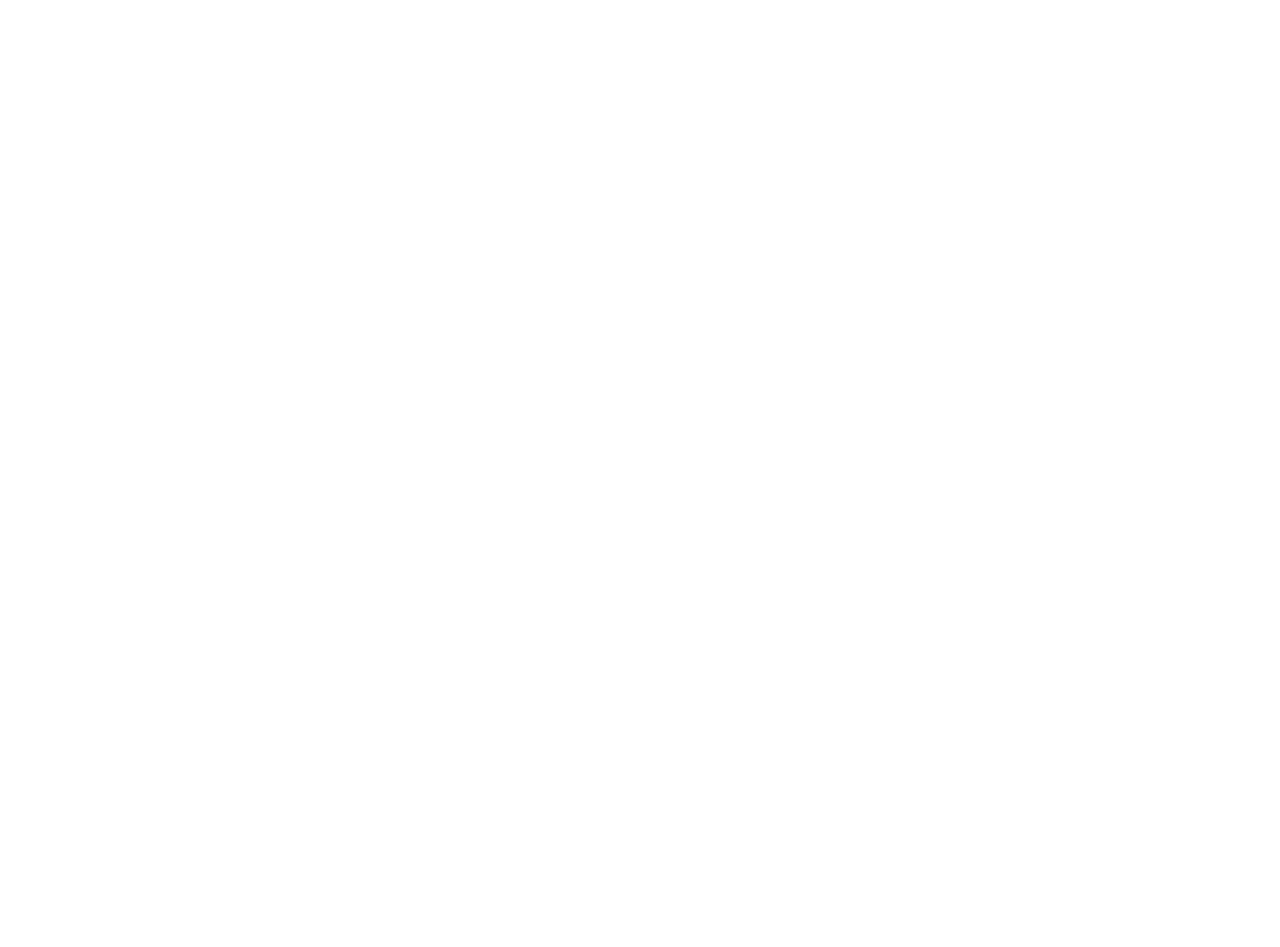
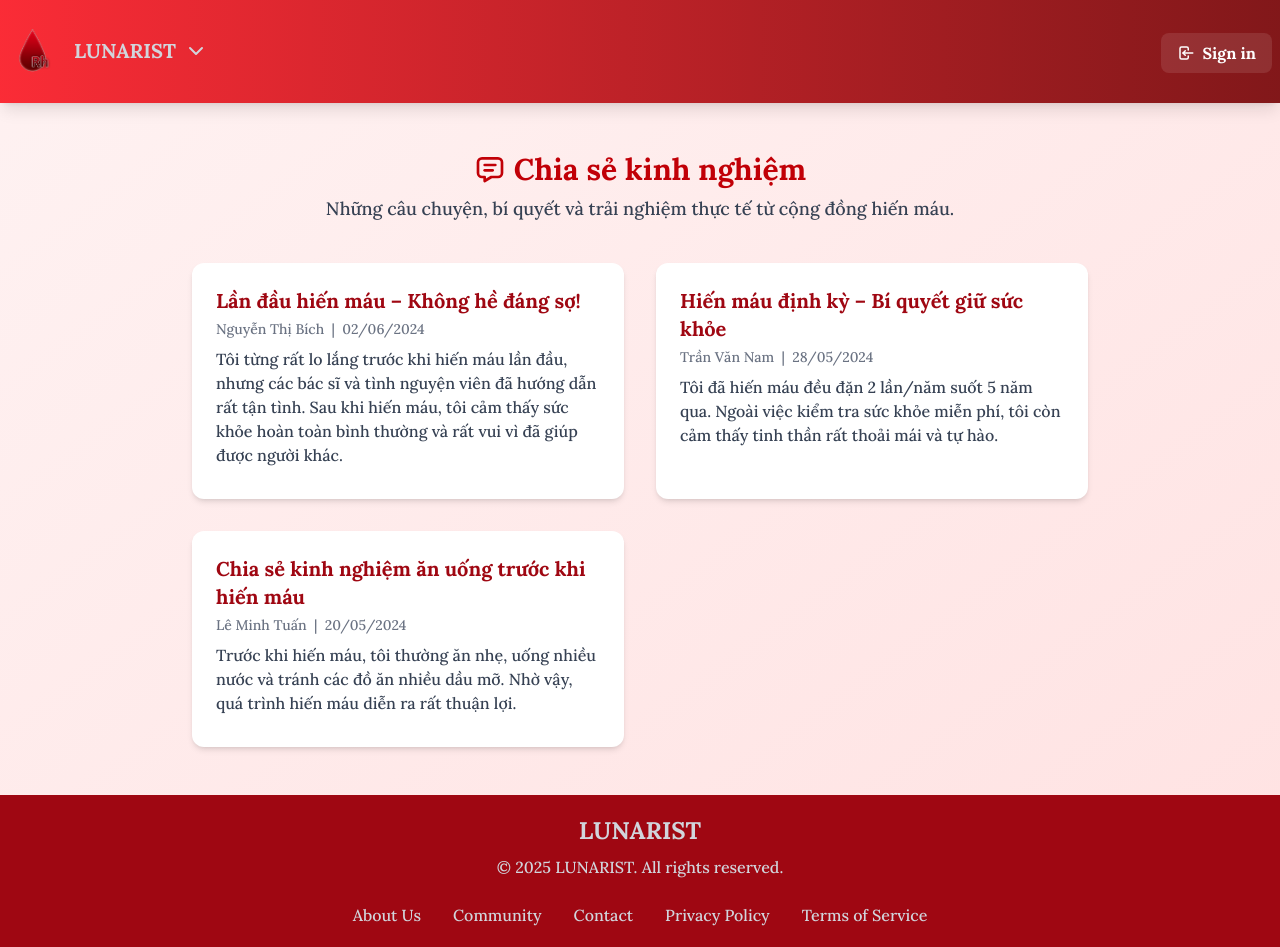
Before and after one commit to lunarist2406/BloodDonationASS, a React (Vite) app: page /blood-experience in a window 1280 px wide. Before the commit this address had no page. Before the commit the page ends 800 px from the top, so only its background shows below. Built offline with nearby package versions, Linux system fonts and the light colour scheme; a web font is replaced by a local one.

Commit message:
demo BloodNews, BloodExperience

```diff
--- a/src/App.tsx
+++ b/src/App.tsx
@@ -4,6 +4,8 @@
 import Register from "./pages/auth/Register";
 import BloodDonationCenter from "./components/guest/information/BloodDonationCenter";
 import BloodDocuments from "./components/guest/information/BloodDocuments";
+import BloodNews from "./components/guest/information/BloodNews";
+import BloodExperience from "./components/guest/information/BloodExperience";
 import { BrowserRouter, Routes, Route } from "react-router-dom";
 
 function App() {
@@ -15,6 +17,8 @@
         <Route path="/register" element={<Register />} />
         <Route path="/blood-donation-centers" element={<BloodDonationCenter />} />
         <Route path="/blood-documents" element={<BloodDocuments />} />
+        <Route path="/blood-news" element={<BloodNews />} />
+        <Route path="/blood-experience" element={<BloodExperience />} />
       </Routes>
     </BrowserRouter>
   );
--- a/src/components/guest/header/Header.tsx
+++ b/src/components/guest/header/Header.tsx
@@ -132,11 +132,21 @@
                 >
                   Tài Liệu Về Máu
                 </motion.p>
-                <motion.p whileHover={{ scale: 1.05, color: "#ff0000" }}>
+                <motion.p
+                  whileHover={{ scale: 1.05, color: "#ff0000" }}
+                  transition={{ type: "linear", duration: 0.2 }}
+                  onClick={() => navigate('/blood-news')}
+                  className="cursor-pointer"
+                >
                   Tin Tức Về Hiến Máu
                 </motion.p>
-                <motion.p whileHover={{ scale: 1.05, color: "#ff0000" }}>
-                  Chia Sẽ Kinh Nghiệm
+                <motion.p
+                  whileHover={{ scale: 1.05, color: "#ff0000" }}
+                  transition={{ type: "linear", duration: 0.2 }}
+                  onClick={() => navigate('/blood-experience')}
+                  className="cursor-pointer"
+                >
+                  Chia Sẻ Kinh Nghiệm
                 </motion.p>
               </motion.div>
 
--- /dev/null
+++ b/src/components/guest/information/BloodExperience.tsx
@@ -0,0 +1,66 @@
+import React from "react";
+import GuestHeader from "../header/Header";
+import GuestFooter from "../footer/GuestFooter";
+import { IconMessage } from "@tabler/icons-react";
+
+const experiences = [
+  {
+    id: 1,
+    author: "Nguyễn Thị Bích",
+    title: "Lần đầu hiến máu – Không hề đáng sợ!",
+    content:
+      "Tôi từng rất lo lắng trước khi hiến máu lần đầu, nhưng các bác sĩ và tình nguyện viên đã hướng dẫn rất tận tình. Sau khi hiến máu, tôi cảm thấy sức khỏe hoàn toàn bình thường và rất vui vì đã giúp được người khác.",
+    date: "02/06/2024",
+  },
+  {
+    id: 2,
+    author: "Trần Văn Nam",
+    title: "Hiến máu định kỳ – Bí quyết giữ sức khỏe",
+    content:
+      "Tôi đã hiến máu đều đặn 2 lần/năm suốt 5 năm qua. Ngoài việc kiểm tra sức khỏe miễn phí, tôi còn cảm thấy tinh thần rất thoải mái và tự hào.",
+    date: "28/05/2024",
+  },
+  {
+    id: 3,
+    author: "Lê Minh Tuấn",
+    title: "Chia sẻ kinh nghiệm ăn uống trước khi hiến máu",
+    content:
+      "Trước khi hiến máu, tôi thường ăn nhẹ, uống nhiều nước và tránh các đồ ăn nhiều dầu mỡ. Nhờ vậy, quá trình hiến máu diễn ra rất thuận lợi.",
+    date: "20/05/2024",
+  },
+  // Thêm các kinh nghiệm khác nếu muốn
+];
+
+export default function BloodExperience() {
+  return (
+    <div className="min-h-screen bg-gradient-to-br from-red-50 to-red-100 flex flex-col">
+      <GuestHeader />
+      <div className="flex-1 container mx-auto px-4 py-12">
+        <div className="max-w-2xl mx-auto text-center mb-10">
+          <h1 className="text-3xl font-bold text-red-700 flex items-center justify-center gap-2 mb-2">
+            <IconMessage size={32} className="text-red-700" />
+            Chia sẻ kinh nghiệm
+          </h1>
+          <p className="text-gray-700 text-lg">
+            Những câu chuyện, bí quyết và trải nghiệm thực tế từ cộng đồng hiến máu.
+          </p>
+        </div>
+        <div className="grid grid-cols-1 md:grid-cols-2 gap-8 max-w-4xl mx-auto">
+          {experiences.map(exp => (
+            <div
+              key={exp.id}
+              className="bg-white rounded-xl shadow-md hover:shadow-xl transition-shadow p-6 flex flex-col"
+            >
+              <h2 className="text-xl font-bold text-red-800 mb-1">{exp.title}</h2>
+              <p className="text-gray-500 text-sm mb-2">
+                {exp.author} &nbsp;|&nbsp; {exp.date}
+              </p>
+              <p className="text-gray-700 flex-1 mb-2">{exp.content}</p>
+            </div>
+          ))}
+        </div>
+      </div>
+      <GuestFooter />
+    </div>
+  );
+}
--- /dev/null
+++ b/src/components/guest/information/BloodNews.tsx
@@ -0,0 +1,79 @@
+import React from "react";
+import GuestHeader from "../header/Header";
+import GuestFooter from "../footer/GuestFooter";
+import { IconNews } from "@tabler/icons-react";
+
+const newsList = [
+  {
+    id: 1,
+    title: "Ngày hội hiến máu toàn quốc 2024 diễn ra sôi nổi",
+    description: "Hàng nghìn người dân trên cả nước đã tham gia ngày hội hiến máu, góp phần cứu sống nhiều bệnh nhân.",
+    date: "10/06/2024",
+    image: "https://static.vinmec.com/2022/07/15/hiem-mau-tinh-nguyen.jpg",
+    link: "#"
+  },
+  {
+    id: 2,
+    title: "Câu chuyện xúc động từ người hiến máu nhiều lần",
+    description: "Chia sẻ của anh Nguyễn Văn A về hành trình hiến máu hơn 20 lần và những cảm xúc đặc biệt.",
+    date: "05/06/2024",
+    image: "https://media.baodautu.vn/Images/duongngoc/2021/06/14/nguoi-hien-mau.jpg",
+    link: "#"
+  },
+  {
+    id: 3,
+    title: "Các bệnh viện kêu gọi hiến máu nhóm O",
+    description: "Nguồn máu nhóm O đang thiếu hụt nghiêm trọng, các bệnh viện lớn đồng loạt kêu gọi cộng đồng tham gia hiến máu.",
+    date: "01/06/2024",
+    image: "https://cdn.tuoitre.vn/thumb_w/730/471584752817336320/2023/4/7/hien-mau-16808596485891964685741.jpg",
+    link: "#"
+  },
+  // Thêm tin tức khác nếu muốn
+];
+
+export default function BloodNews() {
+  return (
+    <div className="min-h-screen bg-gradient-to-br from-red-50 to-red-100 flex flex-col">
+      <GuestHeader />
+      <div className="flex-1 container mx-auto px-4 py-12">
+        <div className="max-w-2xl mx-auto text-center mb-10">
+          <h1 className="text-3xl font-bold text-red-700 flex items-center justify-center gap-2 mb-2">
+            <IconNews size={32} className="text-red-700" />
+            Tin tức về hiến máu
+          </h1>
+          <p className="text-gray-700 text-lg">
+            Cập nhật các sự kiện, hoạt động và câu chuyện ý nghĩa về hiến máu trên toàn quốc.
+          </p>
+        </div>
+        <div className="grid grid-cols-1 md:grid-cols-2 gap-8 max-w-4xl mx-auto">
+          {newsList.map(news => (
+            <div
+              key={news.id}
+              className="bg-white rounded-xl shadow-md hover:shadow-xl transition-shadow overflow-hidden"
+            >
+              <img
+                src={news.image}
+                alt={news.title}
+                className="w-full h-48 object-cover"
+              />
+              <div className="p-6">
+                <h2 className="text-xl font-bold text-red-800 mb-2">{news.title}</h2>
+                <p className="text-gray-500 text-sm mb-2">{news.date}</p>
+                <p className="text-gray-600 mb-4">{news.description}</p>
+                <a
+                  href={news.link}
+                  className="text-red-600 font-semibold hover:underline"
+                  target="_blank"
+                  rel="noopener noreferrer"
+                >
+                  Xem chi tiết
+                </a>
+              </div>
+            </div>
+          ))}
+        </div>
+      </div>
+      <GuestFooter />
+    </div>
+  );
+}
--- a/src/pages/auth/Login.tsx
+++ b/src/pages/auth/Login.tsx
@@ -3,7 +3,7 @@
 import { useNavigate } from "react-router-dom";
 import { IconLogin, IconMail, IconLock } from "@tabler/icons-react";
 import logo from "../../assets/logo.png";
-import registerImage from "../../assets/register.png";
+import backgroundImage from "../../assets/background.png";
 
 export default function Login() {
   const navigate = useNavigate();
@@ -31,7 +31,7 @@
       >
         <div className="absolute inset-0 bg-gradient-to-r from-black/70 to-black/30" />
         <img
-          src={registerImage}
+          src={backgroundImage}
           alt="Login"
           className="w-full h-full object-cover"
         />
@@ -43,7 +43,7 @@
           initial={{ opacity: 0, x: 50 }}
           animate={{ opacity: 1, x: 0 }}
           transition={{ duration: 0.5, delay: 0.2 }}
-          className="w-full max-w-md bg-white/95 backdrop-blur-sm p-8 m-8 rounded-2xl shadow-2xl transform -translate-x-1/4"
+          className="w-full max-w-md bg-white/95 backdrop-blur-sm p-8 m-8 rounded-2xl shadow-2xl mx-auto"
         >
           <motion.div
             initial={{ scale: 0 }}
--- a/src/pages/auth/Register.tsx
+++ b/src/pages/auth/Register.tsx
@@ -2,7 +2,7 @@
 import { motion } from "framer-motion";
 import { IconUserPlus, IconMail, IconLock, IconUser, IconPhone, IconMapPin } from "@tabler/icons-react";
 import logo from "../../assets/logo.png";
-import registerImage from "../../assets/register.png";
+import backgroundImage from "../../assets/background.png";
 import { useNavigate } from "react-router-dom";
 
 export default function Register() {
@@ -40,7 +40,7 @@
       >
         <div className="absolute inset-0 bg-gradient-to-r from-black/70 to-black/30" />
         <img
-          src={registerImage}
+          src={backgroundImage}
           alt="Register"
           className="w-full h-full object-cover"
         />
@@ -52,7 +52,7 @@
           initial={{ opacity: 0, x: 50 }}
           animate={{ opacity: 1, x: 0 }}
           transition={{ duration: 0.5, delay: 0.2 }}
-          className="w-full max-w-xl bg-white/95 backdrop-blur-sm p-8 m-8 rounded-2xl shadow-2xl transform -translate-x-1/4"
+          className="w-full max-w-xl bg-white/95 backdrop-blur-sm p-8 m-8 rounded-2xl shadow-2xl mx-auto"
         >
           <motion.div
             initial={{ scale: 0 }}
```
Also changed, not shown: src/assets/background.png (added).
